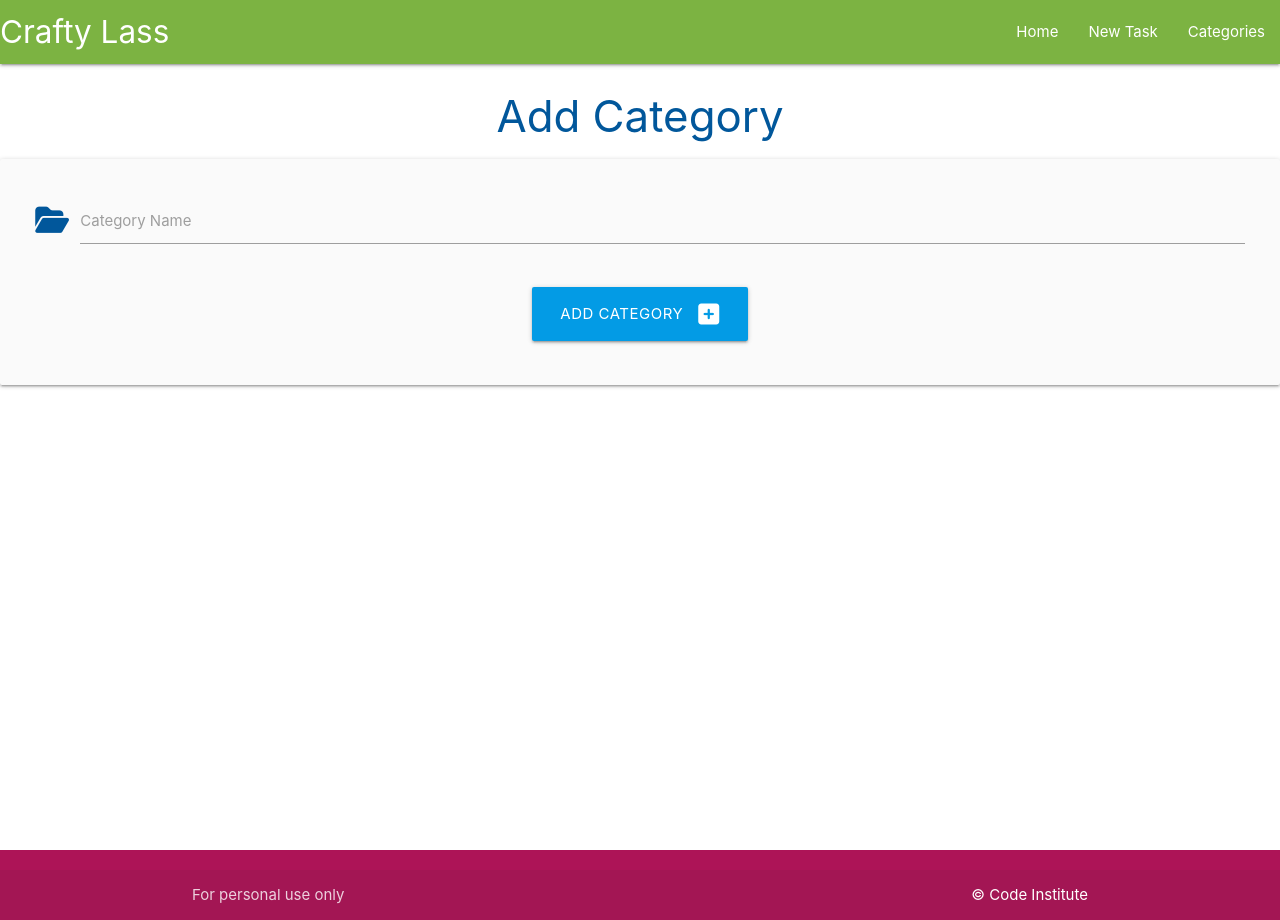
After one commit to HArt11/taskmanager, a Flask app: page /add_category in a window 1280 px wide. The commit adds this page. Run offline with Flask 3, Linux system fonts and the light colour scheme.

Commit message:
form fix, add category button check

```diff
--- a/taskmanager/routes.py
+++ b/taskmanager/routes.py
@@ -1,4 +1,4 @@
-from flask import render_template
+from flask import render_template, request, redirect, url_for
 from taskmanager import app, db
 from taskmanager.models import Category, Task
 
@@ -6,3 +6,18 @@ from taskmanager.models import Category, Task
 @app.route("/")
 def home():
     return render_template("tasks.html")
+
+
+@app.route("/categories")
+def categories():
+    return render_template("categories.html")
+
+
+@app.route("/add_category", methods=["GET", "POST"])
+def add_category():
+    if request.method == "POST":
+        category = Category(category_name=request.form.get("category_name"))
+        db.session.add(category)
+        db.session.commit()
+        return redirect(url_for("categories"))
+    return render_template("add_category.html")
--- /dev/null
+++ b/taskmanager/templates/add_category.html
@@ -0,0 +1,34 @@
+{% extends "base.html" %} {% block content %}
+
+<h3 class="light-blue-text text-darken-4 center-align">Add Category</h3>
+
+<div class="row card-panel grey lighten-5">
+  <form class="col s12" method="POST" action="{{ url_for('add_category') }}">
+    <!-- category name -->
+    <div class="row">
+      <div class="input-field col s12">
+        <i class="fas fa-folder-open prefix light-blue-text text-darken-4"></i>
+        <input
+          id="category_name"
+          name="category_name"
+          minlength="3"
+          maxlength="25"
+          type="text"
+          class="validate"
+          required
+        />
+        <label for="category_name">Category Name</label>
+      </div>
+    </div>
+    <!-- submit button -->
+    <div class="row">
+      <div class="col s12 center-align">
+        <button type="submit" class="btn-large light-blue darken-1">
+          Add Category <i class="fas fa-plus-square right"></i>
+        </button>
+      </div>
+    </div>
+  </form>
+</div>
+
+{% endblock %}
--- a/taskmanager/templates/base.html
+++ b/taskmanager/templates/base.html
@@ -25,30 +25,30 @@
       type="text/css"
     />
 
-    <title>Task manager</title>
+    <title>Crafty Lass</title>
   </head>
   <body>
+<body>
+
     <header>
-      <!-- top nav bar-->
-      <nav class="red darken-1">
+        <!-- top navbar -->
+        <nav class="light-green darken-1">
             <div class="nav-wrapper">
-          <a href="{{ url_for('home') }}!" class="brand-logo">Crafty Lass</a>
-          <a href="#" data-target="mobile-demo" class="sidenav-trigger"
-            ><i class="fas fa-bars"></i
-          ></a>
+                <a href="{{ url_for('home') }}" class="brand-logo">Crafty Lass</a>
+                <a href="#" data-target="mobile-demo" class="sidenav-trigger"><i class="fas fa-bars"></i></a>
                 <ul class="right hide-on-med-and-down">
                     <li><a href="{{ url_for('home') }}">Home</a></li>
-            <li><a href="">New project</a></li>
-            <li><a href="">Categories</a></li>
+                    <li><a href="">New Task</a></li>
+                    <li><a href="{{ url_for('categories') }}">Categories</a></li>
                 </ul>
             </div>
         </nav>
 
-      <!--mobile side nav bar-->
+        <!-- mobile sidenav -->
         <ul class="sidenav" id="mobile-demo">
             <li><a href="{{ url_for('home') }}">Home</a></li>
-        <li><a href="">New project</a></li>
-        <li><a href="">Categories</a></li>
+            <li><a href="">New Task</a></li>
+            <li><a href="{{ url_for('categories') }}">Categories</a></li>
         </ul>
     </header>
 
--- a/taskmanager/templates/tasks.html
+++ b/taskmanager/templates/tasks.html
@@ -1,7 +1,5 @@
 {% extends "base.html" %} {% block content %}
 
-<h3 class="light-pink-text.text-darken-4 center-align">
-  Tasks
-</h3>
+<h3 class="light-pink-text.text-darken-4 center-align">Projects</h3>
 
 {% endblock %}
```
Also changed, not shown: taskmanager/templates/categories.html (added, +16 -0 lines). Lines whose indentation alone changed are shown as unchanged.
